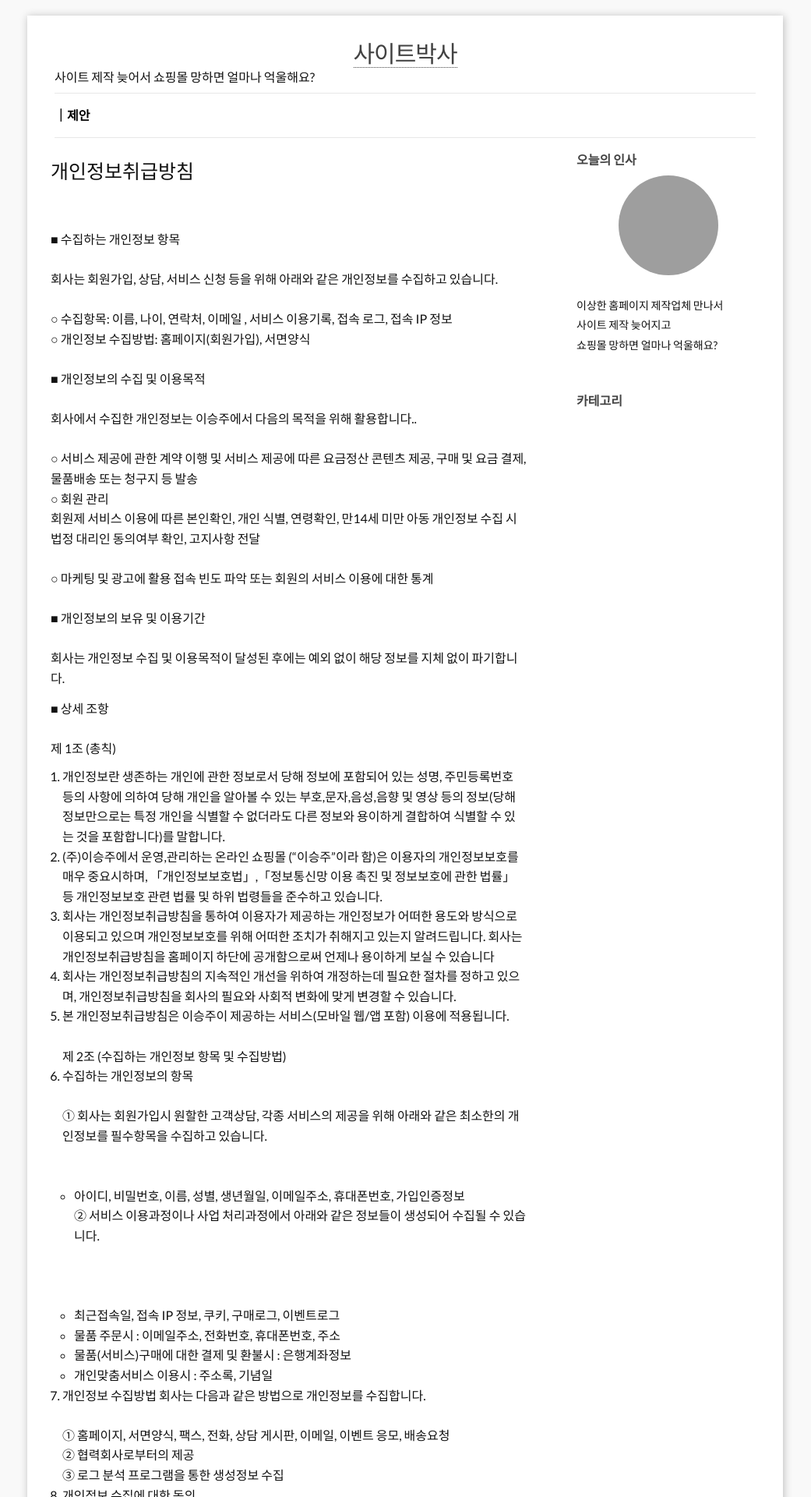
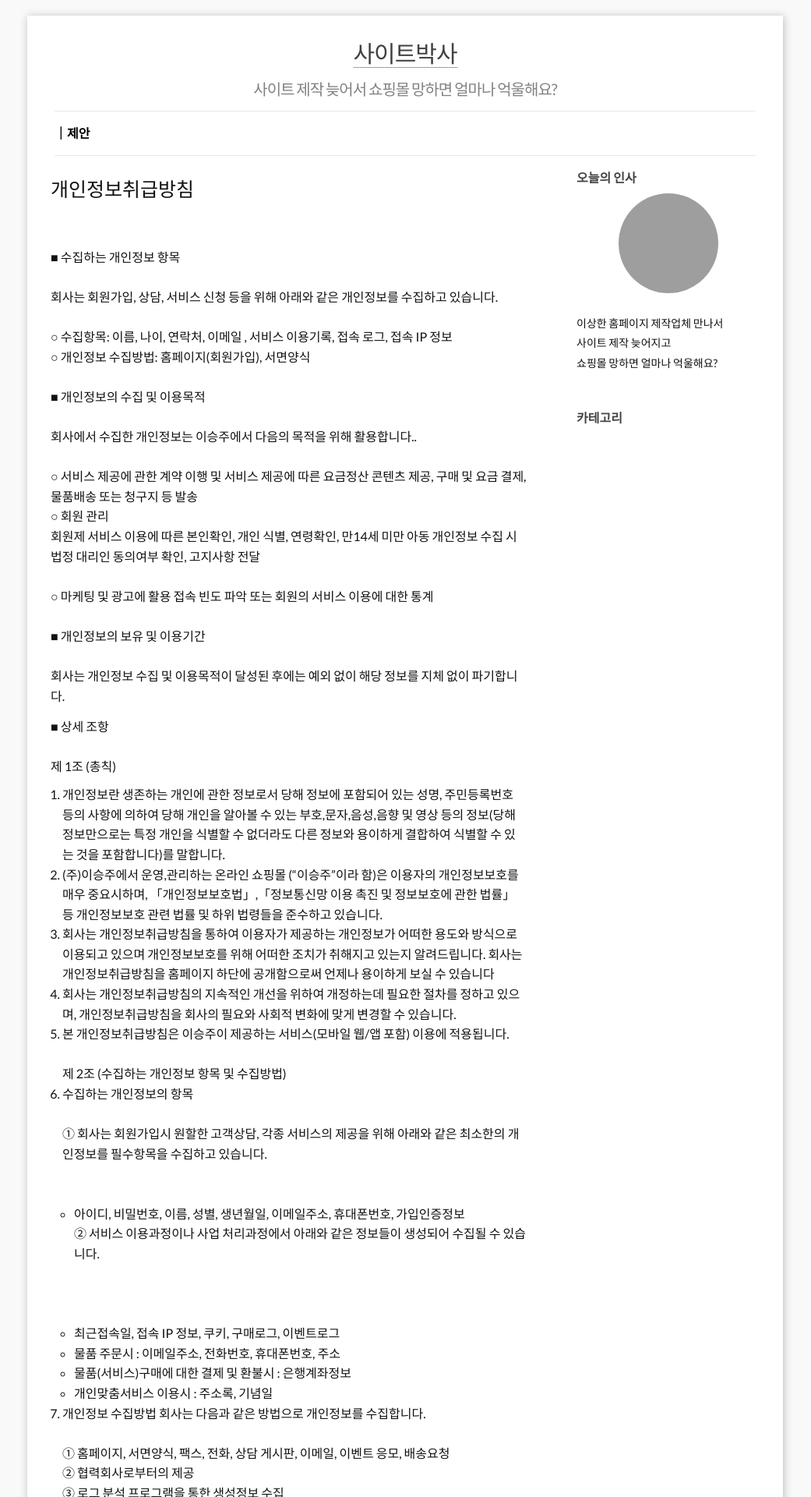
Before and after one commit to leevra/sitebaksa, a Jekyll site: the page built from privacy.md, in a window 1280 px wide. Shown: the top 1920 px of the page at 78% size, without its empty margins (120-1161 px from the left). Built offline with Jekyll 4.4.1, drawn with Linux system fonts in a browser that asks for light colours; grey boxes are pictures that could not be loaded.

Commit message:
VersionActivity

```diff
--- a/_includes/header.html
+++ b/_includes/header.html
@@ -4,7 +4,7 @@
 
     <h1 class="site-title"><a href="{{ site.baseurl }}/">사이트박사</a></h1>
 
-	<h4>사이트 제작 늦어서 쇼핑몰 망하면 얼마나 억울해요?</h4>
+	<h4 class="site-meta">사이트 제작 늦어서 쇼핑몰 망하면 얼마나 억울해요?</h4>
 
 
     <nav class="site-nav">
```
